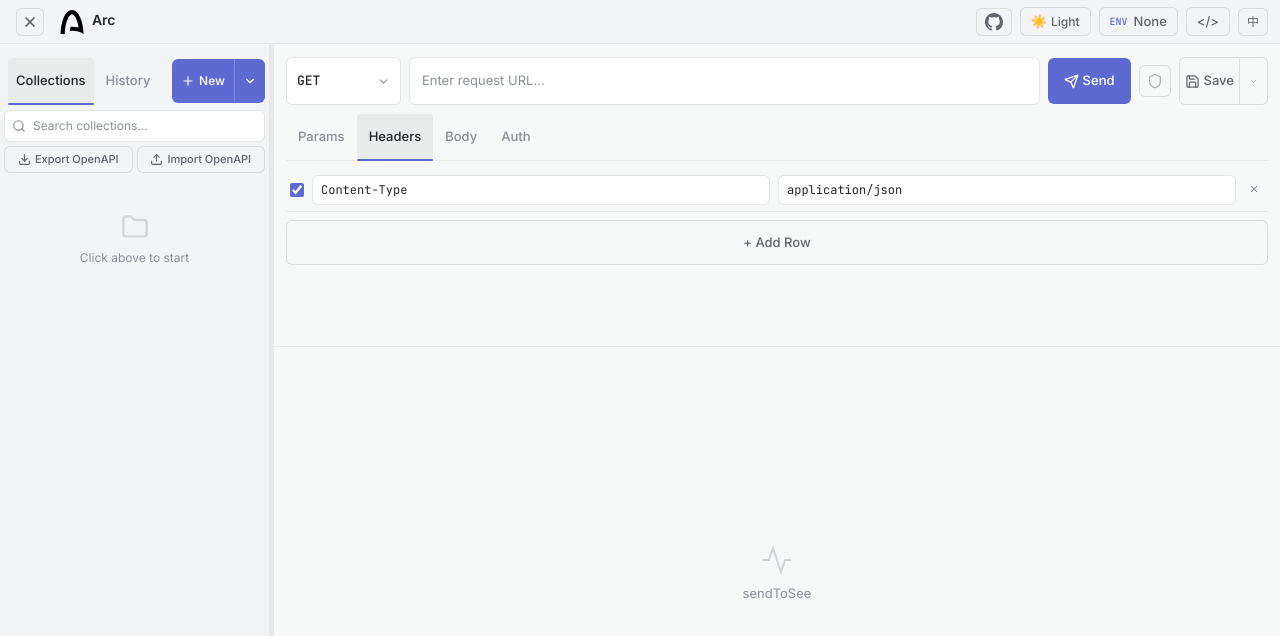
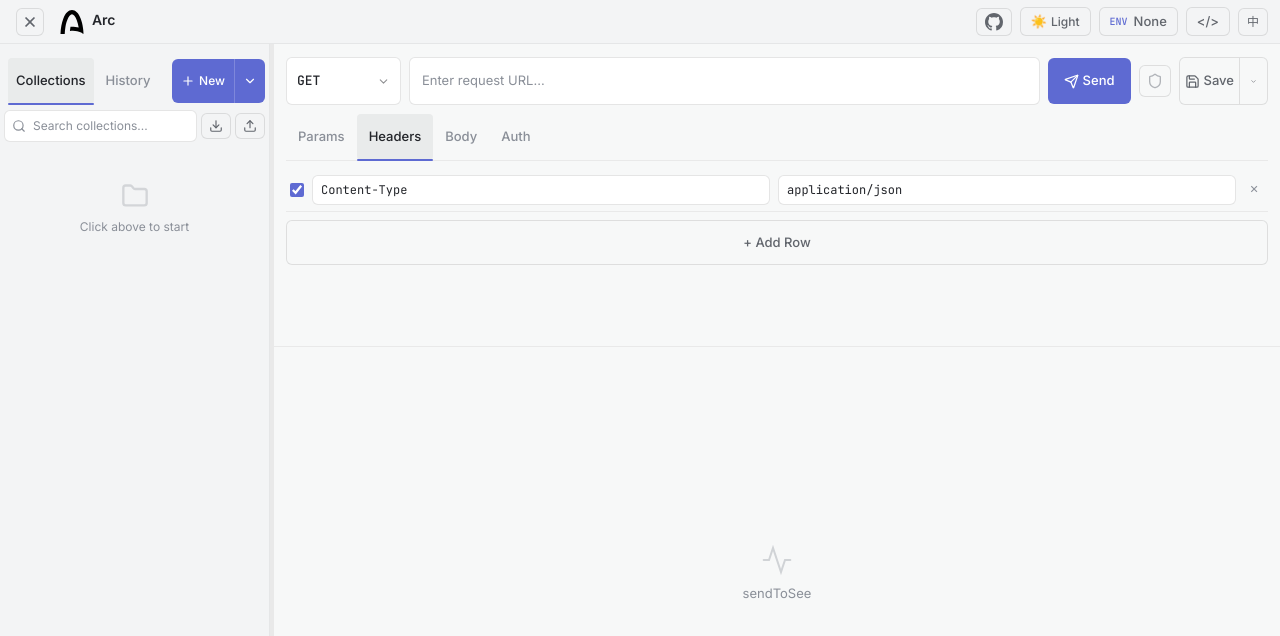
Before and after one commit to lyon916/Arc, a React (Vite) app: page / in a window 1280 px wide. Shown: the top 636 px of the page. Built offline with nearby package versions, Linux system fonts and the light colour scheme.

Commit message:
feat: response timestamp display and toolbar icon-only buttons
Store: add responseTimestamp to cache and state, set on response received

ResponsePanel: show HH:mm:ss timestamp before status badge

WorkspaceTree: move import/export buttons to same row as search, icon only

```diff
--- a/src/components/response/ResponsePanel.tsx
+++ b/src/components/response/ResponsePanel.tsx
@@ -22,6 +22,12 @@ function formatSize(bytes: number): string {
   if (bytes >= 1024 * 1024) return `${(bytes / (1024 * 1024)).toFixed(1)} MB`
   if (bytes >= 1024) return `${(bytes / 1024).toFixed(1)} KB`
   return `${bytes} B`
+}
+
+function formatTime(ts: number): string {
+  const d = new Date(ts)
+  const pad = (n: number) => String(n).padStart(2, '0')
+  return `${pad(d.getHours())}:${pad(d.getMinutes())}:${pad(d.getSeconds())}`
 }
 
 function Section({ title, children }: { title: string; children: React.ReactNode }) {
@@ -81,6 +87,7 @@ export function ResponsePanel() {
   const loading = useRequestStore((s) => s.loading)
   const request = useRequestStore((s) => s.request)
   const streamingBody = useRequestStore((s) => s.streamingBody)
+  const responseTimestamp = useRequestStore((s) => s.responseTimestamp)
   const showToast = useUiStore((s) => s.showToast)
   const [viewMode, setViewMode] = useState<ViewMode>('pretty')
   const [showFullBody, setShowFullBody] = useState(false)
@@ -261,6 +268,12 @@ export function ResponsePanel() {
 
         <div className="flex-1" />
 
+        {responseTimestamp != null && (
+          <span style={{ color: 'var(--text-tertiary)', fontSize: 11, fontFamily: 'var(--font-mono)' }}>
+            {formatTime(responseTimestamp)}
+          </span>
+        )}
+
         <span
           className={`px-2 py-0.5 rounded font-weight-590 ${statusClass(response.status)}`}
           style={{
--- a/src/components/workspace/WorkspaceTree.tsx
+++ b/src/components/workspace/WorkspaceTree.tsx
@@ -542,8 +542,8 @@ export default function WorkspaceTree() {
   return (
     <div style={{ display: 'flex', flexDirection: 'column', height: '100%' }}>
       {/* toolbar */}
-      <div style={{ padding: '4px 4px 6px' }}>
-        <div style={{ position: 'relative' }}>
+      <div style={{ padding: '4px 4px 6px', display: 'flex', alignItems: 'center', gap: 4 }}>
+        <div style={{ position: 'relative', flex: 1 }}>
           <Search size={14} style={{ position: 'absolute', left: 8, top: '50%', transform: 'translateY(-50%)', color: 'var(--text-tertiary)', pointerEvents: 'none' }} />
           <input
             type="text"
@@ -554,24 +554,21 @@ export default function WorkspaceTree() {
             style={{ width: '100%', paddingLeft: 28, paddingTop: 6, paddingBottom: 6, fontSize: 12 }}
           />
         </div>
-        <div style={{ display: 'flex', gap: 4, marginTop: 4 }}>
         <button
           className="btn-ghost-linear"
-            style={{ flex: 1, padding: '4px 8px', fontSize: 11, display: 'flex', alignItems: 'center', justifyContent: 'center', gap: 4 }}
+          style={{ padding: '5px 7px', display: 'flex', alignItems: 'center' }}
           onClick={handleExport}
           title={tr('exportOpenApi')}
         >
-            <Download size={13} />
-            {tr('exportOpenApi')}
+          <Download size={14} />
         </button>
         <button
           className="btn-ghost-linear"
-            style={{ flex: 1, padding: '4px 8px', fontSize: 11, display: 'flex', alignItems: 'center', justifyContent: 'center', gap: 4 }}
+          style={{ padding: '5px 7px', display: 'flex', alignItems: 'center' }}
           onClick={() => fileInputRef.current?.click()}
           title={tr('importOpenApi')}
         >
-            <Upload size={13} />
-            {tr('importOpenApi')}
+          <Upload size={14} />
         </button>
         <input
           ref={fileInputRef}
@@ -580,7 +577,6 @@ export default function WorkspaceTree() {
           style={{ display: 'none' }}
           onChange={handleImportFile}
         />
-        </div>
       </div>
 
       {/* tree */}
--- a/src/store/index.ts
+++ b/src/store/index.ts
@@ -11,7 +11,7 @@ const defaultHeaders: KeyValue[] = [
 function cacheKey(req: ApiRequest): string {
   return `${req.method} ${req.url}`
 }
-const responseCache = new Map<string, { response: ApiResponse | null; streamingBody: string | null }>()
+const responseCache = new Map<string, { response: ApiResponse | null; streamingBody: string | null; timestamp: number | null }>()
 
 interface RequestState {
   request: ApiRequest
@@ -19,6 +19,7 @@ interface RequestState {
   loading: boolean
   error: string | null
   streamingBody: string | null
+  responseTimestamp: number | null
   setMethod: (method: HttpMethod) => void
   setUrl: (url: string) => void
   setHeaders: (headers: KeyValue[]) => void
@@ -45,6 +46,7 @@ export const useRequestStore = create<RequestState>((set) => ({
   loading: false,
   error: null,
   streamingBody: null,
+  responseTimestamp: null,
   setMethod: (method) => set((s) => ({ request: { ...s.request, method } })),
   setUrl: (url) => set((s) => ({ request: { ...s.request, url } })),
   setHeaders: (headers) => set((s) => ({ request: { ...s.request, headers } })),
@@ -60,19 +62,21 @@ export const useRequestStore = create<RequestState>((set) => ({
   loadRequest: (req) => {
     const key = cacheKey(req)
     const cached = responseCache.get(key)
-    set({ request: req, response: cached?.response ?? null, streamingBody: cached?.streamingBody ?? null, error: null })
+    set({ request: req, response: cached?.response ?? null, streamingBody: cached?.streamingBody ?? null, responseTimestamp: cached?.timestamp ?? null, error: null })
   },
   resetRequest: () => set({
     request: { ...defaultRequest, headers: defaultHeaders },
     response: null,
     error: null,
+    responseTimestamp: null,
   }),
   setResponse: (response) => {
     const req = useRequestStore.getState().request
+    const now = Date.now()
     if (response) {
-      responseCache.set(cacheKey(req), { response, streamingBody: null })
+      responseCache.set(cacheKey(req), { response, streamingBody: null, timestamp: now })
     }
-    set({ response })
+    set({ response, responseTimestamp: now })
   },
   setLoading: (loading) => set({ loading }),
   setError: (error) => set({ error }),
@@ -80,7 +84,7 @@ export const useRequestStore = create<RequestState>((set) => ({
     const req = useRequestStore.getState().request
     if (body !== null) {
       const existing = responseCache.get(cacheKey(req))
-      responseCache.set(cacheKey(req), { response: existing?.response ?? null, streamingBody: body })
+      responseCache.set(cacheKey(req), { response: existing?.response ?? null, streamingBody: body, timestamp: existing?.timestamp ?? null })
     }
     set({ streamingBody: body })
   },
```
Lines whose indentation alone changed are shown as unchanged.
